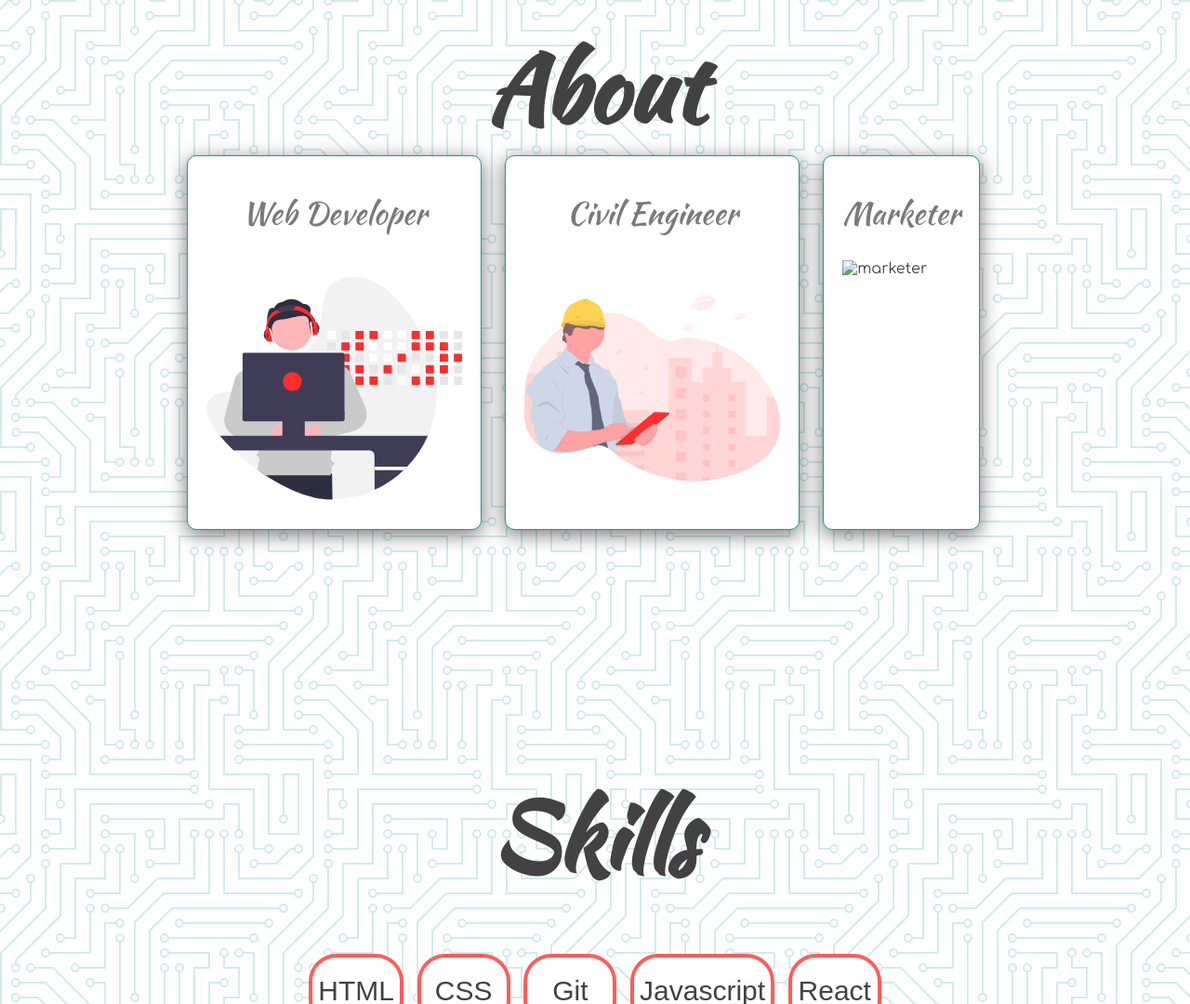
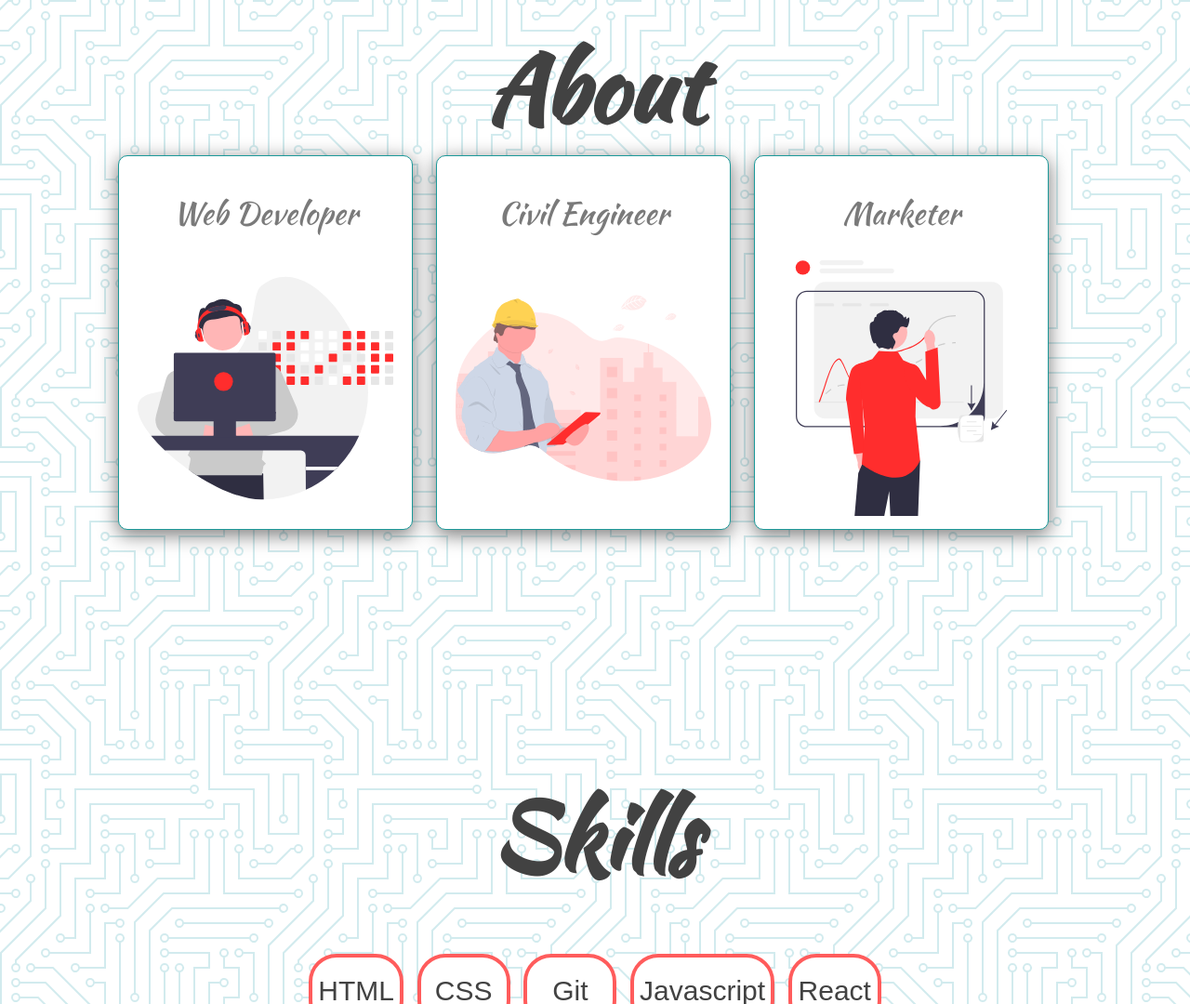
Before and after one commit to mohanadefm/Light-Dark-Mode, a plain HTML site: page index.html in a window 1280 px wide. Shown: the part 944-2024 px from the top of the page at 93% size. Drawn offline with nearby package versions, Linux system fonts and the light colour scheme.

Commit message:
edit image3

```diff
--- a/index.html
+++ b/index.html
@@ -69,7 +69,7 @@
         <div class="image-container">
           <h2>Marketer</h2>
           <img
-            src="img/undraw_predictive_analytics_ light.svg"
+            src="img/undraw_predictive_analytics_light.svg"
             alt="marketer"
             id="image3"
           />
```
